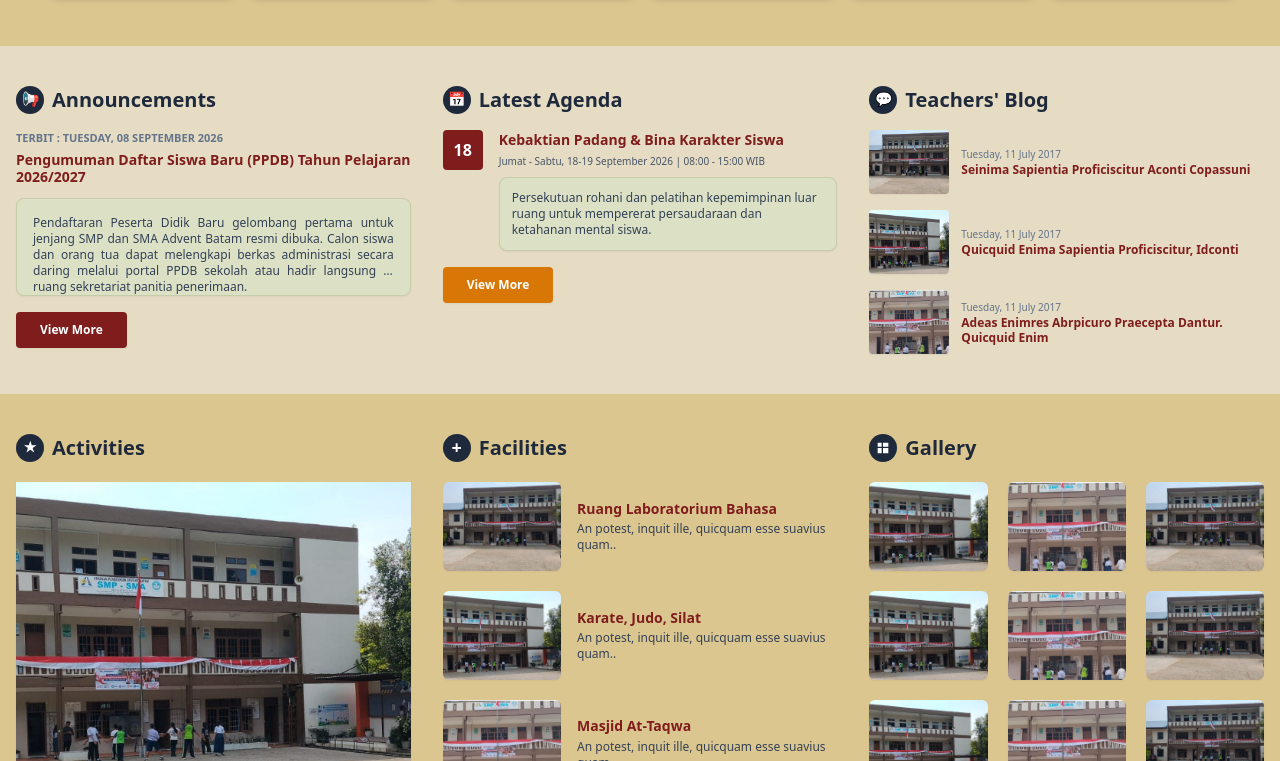
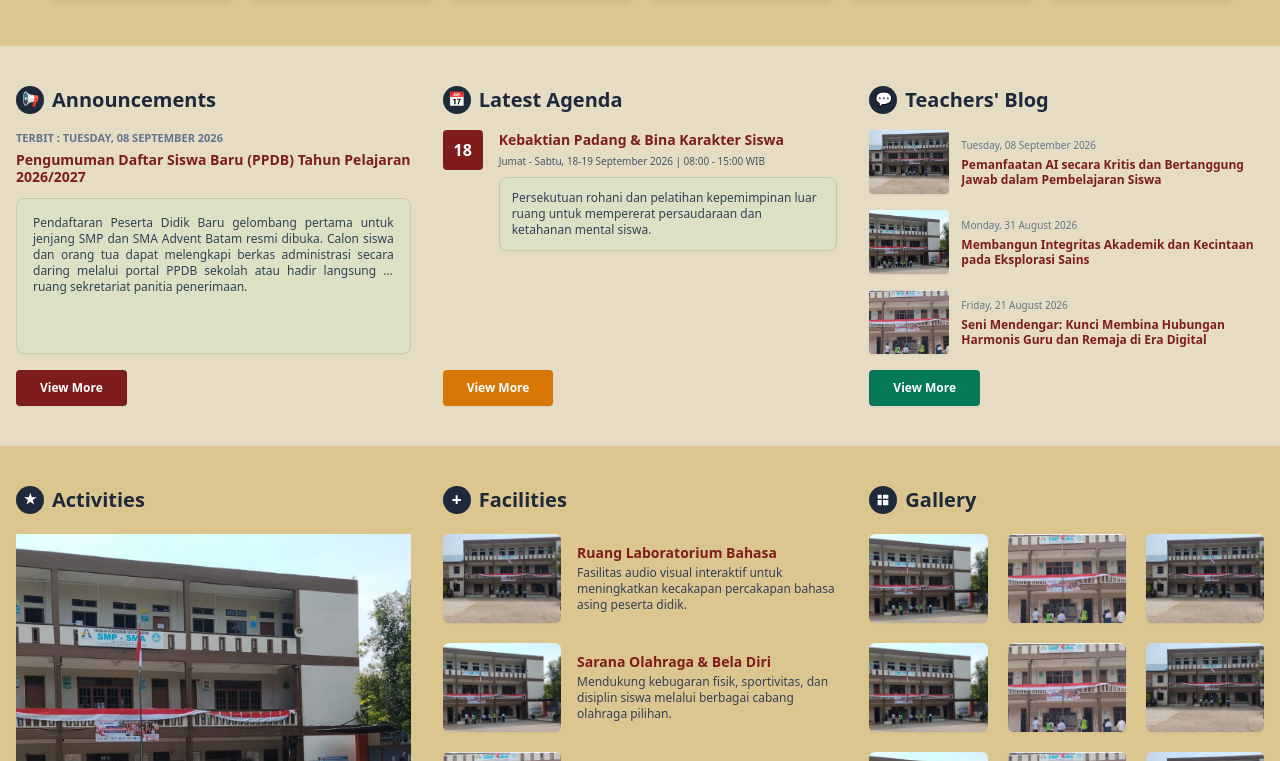
Before and after one commit to budhyp14-alt/smp-sma-adventbatam, a Next.js app: page / in a window 1280 px wide. Shown: the part 2159-2920 px from the top of the page. Built offline with nearby package versions, Linux system fonts and the light colour scheme.

Commit message:
Update page.js

```diff
--- a/src/app/page.js
+++ b/src/app/page.js
@@ -43,7 +43,7 @@ export default function Home() {
   const [currentIndex, setCurrentIndex] = useState(1);
   const [isTransitioning, setIsTransitioning] = useState(true);
 
-  // DATA KATA-KATA BIJAKSANA (WORDS OF WISDOM)
+  // DATA WORDS OF WISDOM
   const baseWisdomQuotes = [
     {
       quote: "Ketika engkau memutuskan untuk mengampuni dengan setulusnya maka engkau meraih kemenangan mendapatkan sifat yang makin mirip sifat Tuhan",
@@ -67,7 +67,6 @@ export default function Home() {
     }
   ];
 
-  // DUAL-CLONING WORDS OF WISDOM
   const extendedWisdom = [
     baseWisdomQuotes[baseWisdomQuotes.length - 1],
     ...baseWisdomQuotes,
@@ -96,7 +95,6 @@ export default function Home() {
     { name: "Kevin Pratama, S.Or", role: "Guru Penjaskes", img: "/slider-3.jpg" }
   ];
 
-  // DUAL-CLONING TEACHERS (Kloning 6 di awal dan 6 di akhir)
   const CLONE_COUNT = 6;
   const extendedTeachers = [
     ...teachersList.slice(-CLONE_COUNT),
@@ -106,11 +104,9 @@ export default function Home() {
 
   const [teacherIndex, setTeacherIndex] = useState(CLONE_COUNT);
   const [isTeacherTransitioning, setIsTeacherTransitioning] = useState(true);
-
-  // STATE LAINNYA
   const [activityIndex, setActivityIndex] = useState(0);
 
-  // 1. AUTO PLAY SLIDER UTAMA (JEDA 6 DETIK, TRANSISI 2800ms)
+  // AUTO PLAY SLIDER UTAMA
   useEffect(() => {
     const timer = setInterval(() => {
       handleNext();
@@ -138,7 +134,7 @@ export default function Home() {
     }
   };
 
-  // 2. AUTO PLAY WORDS OF WISDOM (JEDA 6 DETIK, TRANSISI 2800ms)
+  // AUTO PLAY WORDS OF WISDOM
   useEffect(() => {
     const wisdomTimer = setInterval(() => {
       handleWisdomNext();
@@ -166,7 +162,7 @@ export default function Home() {
     }
   };
 
-  // 3. AUTO PLAY TEACHERS SLIDER (JEDA 5 DETIK, TRANSISI 2400ms)
+  // AUTO PLAY TEACHERS SLIDER
   useEffect(() => {
     const teacherTimer = setInterval(() => {
       handleTeacherNext();
@@ -194,7 +190,7 @@ export default function Home() {
     }
   };
 
-  // DATA ACTIVITIES (5 FOTO)
+  // DATA ACTIVITIES
   const activityImages = [
     "/slider-1.jpg",
     "/slider-2.jpg",
@@ -232,16 +228,32 @@ export default function Home() {
     }
   ];
 
+  // DATA TEACHERS' BLOG (LENGKAP DENGAN ID & JUDUL EDUKATIF)
   const blogGuru = [
-    { date: "Tuesday, 11 July 2017", title: "Seinima Sapientia Proficiscitur Aconti Copassuni", img: "/slider-1.jpg" },
-    { date: "Tuesday, 11 July 2017", title: "Quicquid Enima Sapientia Proficiscitur, Idconti", img: "/slider-2.jpg" },
-    { date: "Tuesday, 11 July 2017", title: "Adeas Enimres Abrpicuro Praecepta Dantur. Quicquid Enim", img: "/slider-3.jpg" }
+    {
+      id: "pemanfaatan-ai-secara-kritis-dalam-pembelajaran",
+      date: "Tuesday, 08 September 2026",
+      title: "Pemanfaatan AI secara Kritis dan Bertanggung Jawab dalam Pembelajaran Siswa",
+      img: "/slider-1.jpg"
+    },
+    {
+      id: "membangun-integritas-dan-literasi-sains",
+      date: "Monday, 31 August 2026",
+      title: "Membangun Integritas Akademik dan Kecintaan pada Eksplorasi Sains",
+      img: "/slider-2.jpg"
+    },
+    {
+      id: "metode-komunikasi-efektif-guru-dan-murid",
+      date: "Friday, 21 August 2026",
+      title: "Seni Mendengar: Kunci Membina Hubungan Harmonis Guru dan Remaja di Era Digital",
+      img: "/slider-3.jpg"
+    }
   ];
 
   const fasilitas = [
-    { title: "Ruang Laboratorium Bahasa", text: "An potest, inquit ille, quicquam esse suavius quam..", img: "/slider-1.jpg" },
-    { title: "Karate, Judo, Silat", text: "An potest, inquit ille, quicquam esse suavius quam..", img: "/slider-2.jpg" },
-    { title: "Masjid At-Taqwa", text: "An potest, inquit ille, quicquam esse suavius quam..", img: "/slider-3.jpg" }
+    { title: "Ruang Laboratorium Bahasa", text: "Fasilitas audio visual interaktif untuk meningkatkan kecakapan percakapan bahasa asing peserta didik.", img: "/slider-1.jpg" },
+    { title: "Sarana Olahraga & Bela Diri", text: "Mendukung kebugaran fisik, sportivitas, dan disiplin siswa melalui berbagai cabang olahraga pilihan.", img: "/slider-2.jpg" },
+    { title: "Aula & Ruang Peribadatan", text: "Tempat persekutuan doa, renungan rohani harian, dan pembinaan karakter spiritual seluruh siswa.", img: "/slider-3.jpg" }
   ];
 
   const activeDotIndex = (currentIndex - 1 + baseSlides.length) % baseSlides.length;
@@ -263,9 +275,7 @@ export default function Home() {
   return (
     <main className="min-h-screen bg-[#F3EFE4] text-slate-900 font-sans pb-0 flex flex-col overflow-x-hidden">
 
-      {/* ========================================================================= */}
-      {/* 1. SLIDER UTAMA (LUNCURAN SANGAT PERLAHAN & HALUS: 2800ms)                 */}
-      {/* ========================================================================= */}
+      {/* 1. SLIDER UTAMA */}
       <section className="relative w-full max-w-7xl mx-auto mt-4 px-4 mb-10 shrink-0">
         <div className="relative w-full h-[280px] sm:h-[400px] md:h-[490px] lg:h-[540px] overflow-hidden rounded-2xl shadow-xl bg-slate-900 group">
           <div
@@ -334,13 +344,10 @@ export default function Home() {
         </div>
       </section>
 
-      {/* ========================================= */}
-      {/* 2. DUA BLOK EDITORIAL BERSEBELAHAN        */}
-      {/* ========================================= */}
+      {/* 2. DUA BLOK EDITORIAL BERSEBELAHAN */}
       <section className="max-w-7xl mx-auto px-4 mb-8 shrink-0">
         <div className="grid grid-cols-1 lg:grid-cols-2 gap-8">
 
-          {/* EDITORIAL YAYASAN */}
           <div className="flex flex-col sm:flex-row gap-5">
             <Link href="/editorial-yayasan/detail" className="w-full sm:w-[40%] aspect-[4/5] relative rounded-xl overflow-hidden shadow-sm shrink-0 block group cursor-pointer">
               <img src="/slider-1.jpg" alt="Rima Melati Hutagalung" className="w-full h-full object-cover group-hover:scale-105 transition-transform duration-500" />
@@ -373,7 +380,6 @@ export default function Home() {
             </div>
           </div>
 
-          {/* EDITORIAL MANAGER */}
           <div className="flex flex-col sm:flex-row gap-5">
             <Link href="/editorial-manajer/detail" className="w-full sm:w-[40%] aspect-[4/5] relative rounded-xl overflow-hidden shadow-sm shrink-0 block group cursor-pointer">
               <img src="/slider-2.jpg" alt="Samuel Simatupang" className="w-full h-full object-cover group-hover:scale-105 transition-transform duration-500" />
@@ -409,13 +415,10 @@ export default function Home() {
         </div>
       </section>
 
-      {/* ========================================= */}
-      {/* 3. EDITORIAL KEPALA SEKOLAH & BERITA      */}
-      {/* ========================================= */}
+      {/* 3. EDITORIAL KEPALA SEKOLAH & LATEST NEWS */}
       <section className="max-w-7xl mx-auto px-4 mb-12 shrink-0">
         <div className="grid grid-cols-1 lg:grid-cols-3 gap-8 items-stretch">
 
-          {/* EDITORIAL KEPALA SEKOLAH */}
           <div className="lg:col-span-2 flex flex-col md:flex-row gap-5 items-start">
             <Link href="/editorial/detail" className="w-full md:w-[35%] lg:w-[30%] aspect-square relative rounded-xl overflow-hidden shadow-sm shrink-0 block group cursor-pointer">
               <img src="/slider-3.jpg" alt="Tona Leon F. Situmorang" className="w-full h-full object-cover group-hover:scale-105 transition-transform duration-500" />
@@ -448,7 +451,6 @@ export default function Home() {
             </div>
           </div>
 
-          {/* LATEST NEWS */}
           <div className="lg:col-span-1 flex flex-col h-full">
             <div className="flex items-center gap-2 mb-3 h-7 shrink-0">
               <span className="bg-slate-800 text-white rounded-full w-7 h-7 flex items-center justify-center text-xs">💬</span>
@@ -484,9 +486,7 @@ export default function Home() {
         </div>
       </section>
 
-      {/* ========================================================================= */}
-      {/* 4. WORDS OF WISDOM (TRANSISI LUNCURAN PERLAHAN: 2800ms)                  */}
-      {/* ========================================================================= */}
+      {/* 4. WORDS OF WISDOM */}
       <section className="w-full bg-[#D97706] text-white py-14 px-4 shrink-0 overflow-hidden relative">
         <div className="max-w-4xl mx-auto flex flex-col items-center text-center relative px-8 sm:px-12">
           <h2 className="font-bold text-xl sm:text-2xl mb-8">Words of Wisdom</h2>
@@ -547,9 +547,7 @@ export default function Home() {
         </div>
       </section>
 
-      {/* ========================================================================= */}
-      {/* 5. GURU KREATIF SLIDER (INFINITE LOOP SEARAH + TOMBOL MANUAL < & >)       */}
-      {/* ========================================================================= */}
+      {/* 5. GURU KREATIF SLIDER */}
       <section className="w-full bg-[#DCC690] py-10 px-4 overflow-hidden relative">
         <div className="max-w-7xl mx-auto relative px-2 sm:px-6">
           <h2 className="font-bold text-sm sm:text-base mb-6 flex items-center gap-2 text-slate-800 uppercase">
@@ -586,7 +584,6 @@ export default function Home() {
               ))}
             </div>
 
-            {/* TOMBOL MANUAL PREV GURU ( < ) */}
             <button
               onClick={handleTeacherPrev}
               className="absolute left-1 top-1/2 -translate-y-1/2 bg-black/40 hover:bg-black/75 text-white w-8 h-8 sm:w-10 sm:h-10 flex items-center justify-center rounded-full transition-all z-20 cursor-pointer shadow-md"
@@ -595,7 +592,6 @@ export default function Home() {
               &#10094;
             </button>
 
-            {/* TOMBOL MANUAL NEXT GURU ( > ) */}
             <button
               onClick={handleTeacherNext}
               className="absolute right-1 top-1/2 -translate-y-1/2 bg-black/40 hover:bg-black/75 text-white w-8 h-8 sm:w-10 sm:h-10 flex items-center justify-center rounded-full transition-all z-20 cursor-pointer shadow-md"
@@ -607,14 +603,12 @@ export default function Home() {
         </div>
       </section>
 
-      {/* ========================================================================= */}
-      {/* 6. PENGUMUMAN, AGENDA, BLOG (TOMBOL TELAH DIUBAH MENJADI VIEW MORE)        */}
-      {/* ========================================================================= */}
+      {/* 6. PENGUMUMAN, AGENDA, TEACHERS' BLOG (INTERAKTIF & ADA TOMBOL VIEW MORE) */}
       <section className="w-full bg-[#E5DCC3] py-10 px-4">
         <div className="max-w-7xl mx-auto grid grid-cols-1 md:grid-cols-3 gap-8">
 
           {/* ANNOUNCEMENTS */}
-          <div>
+          <div className="flex flex-col h-full">
             <h3 className="flex items-center text-slate-800 font-bold mb-4 text-xl">
               <span className="bg-slate-800 text-white rounded-full w-7 h-7 flex items-center justify-center text-sm mr-2 pb-0.5">📢</span>
               Announcements
@@ -625,21 +619,23 @@ export default function Home() {
                 {currentAnnouncement.title}
               </p>
             </Link>
-            <div className="bg-[#DCE1C6] p-4 rounded-lg text-xs text-slate-700 text-justify mb-4 shadow-sm border border-[#C5CCAA] line-clamp-4">
+            <div className="bg-[#DCE1C6] p-4 rounded-lg text-xs text-slate-700 text-justify mb-4 shadow-sm border border-[#C5CCAA] line-clamp-4 flex-1">
               {currentAnnouncement.content}
             </div>
+            <div>
               <Link href="/announcements" className="bg-red-900 hover:bg-red-800 text-white text-xs font-bold py-2.5 px-6 rounded shadow-sm inline-block transition-colors">
                 View More
               </Link>
             </div>
+          </div>
 
           {/* LATEST AGENDA */}
-          <div>
+          <div className="flex flex-col h-full">
             <h3 className="flex items-center text-slate-800 font-bold mb-4 text-xl">
               <span className="bg-slate-800 text-white rounded-full w-7 h-7 flex items-center justify-center text-sm mr-2 pb-0.5">📅</span>
               Latest Agenda
             </h3>
-            <div className="flex gap-4 items-start mb-4">
+            <div className="flex gap-4 items-start mb-4 flex-1">
               <div className="bg-red-900 text-white w-10 h-10 flex items-center justify-center rounded text-base font-bold shrink-0">
                 18
               </div>
@@ -655,38 +651,50 @@ export default function Home() {
                 </div>
               </div>
             </div>
+            <div>
               <Link href="/agenda" className="bg-[#D97706] hover:bg-amber-700 text-white text-xs font-bold py-2.5 px-6 rounded shadow-sm inline-block transition-colors">
                 View More
               </Link>
             </div>
+          </div>
 
-          {/* TEACHERS' BLOG */}
-          <div>
+          {/* TEACHERS' BLOG (FOTO, JUDUL BISA DIKLIK + TOMBOL VIEW MORE) */}
+          <div className="flex flex-col h-full">
             <h3 className="flex items-center text-slate-800 font-bold mb-4 text-xl">
               <span className="bg-slate-800 text-white rounded-full w-7 h-7 flex items-center justify-center text-sm mr-2 pb-0.5">💬</span>
               Teachers' Blog
             </h3>
-            <div className="space-y-4">
+            <div className="space-y-4 flex-1">
               {blogGuru.map((blog, idx) => (
-                <div key={idx} className="flex gap-3 items-center">
-                  <div className="w-20 h-16 shrink-0 rounded overflow-hidden shadow-sm bg-slate-200">
-                    <img src={blog.img} alt="Thumb" className="w-full h-full object-cover" />
-                  </div>
-                  <div className="flex flex-col justify-center">
-                    <p className="text-[10px] text-slate-500">{blog.date}</p>
-                    <p className="text-xs font-bold text-red-900 leading-tight line-clamp-2">{blog.title}</p>
+                <div key={idx} className="flex gap-3 items-center group">
+                  <Link
+                    href={`/blog/detail?id=${blog.id}`}
+                    className="w-20 h-16 shrink-0 rounded overflow-hidden shadow-sm bg-slate-200 block cursor-pointer"
+                  >
+                    <img src={blog.img} alt={blog.title} className="w-full h-full object-cover group-hover:scale-105 transition-transform duration-300" />
+                  </Link>
+                  <div className="flex flex-col justify-center flex-1">
+                    <p className="text-[10px] text-slate-500 mb-1">{blog.date}</p>
+                    <Link href={`/blog/detail?id=${blog.id}`}>
+                      <p className="text-xs font-bold text-red-900 group-hover:text-[#047857] transition-colors leading-tight line-clamp-2 cursor-pointer">
+                        {blog.title}
+                      </p>
+                    </Link>
                   </div>
                 </div>
               ))}
+            </div>
+            <div className="pt-4">
+              <Link href="/blog" className="bg-[#047857] hover:bg-emerald-800 text-white text-xs font-bold py-2.5 px-6 rounded shadow-sm inline-block transition-colors">
+                View More
+              </Link>
             </div>
           </div>
 
         </div>
       </section>
 
-      {/* ========================================= */}
-      {/* 7. KEGIATAN, FASILITAS, GALERI (Krem Gelap)*/}
-      {/* ========================================= */}
+      {/* 7. KEGIATAN, FASILITAS, GALERI */}
       <section className="w-full bg-[#DCC690] py-10 px-4">
         <div className="max-w-7xl mx-auto grid grid-cols-1 md:grid-cols-3 gap-8 items-stretch">
 
@@ -753,9 +761,7 @@ export default function Home() {
         </div>
       </section>
 
-      {/* ========================================= */}
-      {/* 8. VIDEO (Krem Terang)                    */}
-      {/* ========================================= */}
+      {/* 8. VIDEO */}
       <section className="w-full bg-[#E5DCC3] py-10 px-4 flex-1">
         <div className="max-w-7xl mx-auto">
           <h3 className="text-red-950 font-bold mb-4 text-lg">Video</h3>
@@ -774,9 +780,7 @@ export default function Home() {
         </div>
       </section>
 
-      {/* ========================================= */}
-      {/* 9. FOOTER                                 */}
-      {/* ========================================= */}
+      {/* 9. FOOTER */}
       <footer className="w-full shrink-0">
         <div className="bg-[#D97706] py-12 px-4 text-white">
           <div className="max-w-7xl mx-auto flex flex-col items-start space-y-6">
@@ -801,16 +805,16 @@ export default function Home() {
               <p className="font-bold text-base mb-3 mt-2">Recent Comments</p>
               <ul className="text-xs space-y-2 font-semibold max-w-md">
                 <li className="hover:underline cursor-pointer">A WordPress Commenter on Hello world!</li>
-                <li className="hover:underline cursor-pointer line-clamp-1">Cluss Creative on Seinima Sapientia Proficiscitur Aconti Copassuni</li>
-                <li className="hover:underline cursor-pointer line-clamp-1">Cluss Creative on Seinima Sapientia Proficiscitur Aconti Copassuni</li>
+                <li className="hover:underline cursor-pointer line-clamp-1">Cluss Creative on Pemanfaatan AI secara Kritis dalam Pembelajaran</li>
+                <li className="hover:underline cursor-pointer line-clamp-1">Cluss Creative on Membangun Integritas dan Literasi Sains</li>
               </ul>
             </div>
             <div className="flex gap-16 mt-2">
               <div>
                 <p className="font-bold text-base mb-3">Archives</p>
                 <ul className="text-xs space-y-1.5 font-semibold">
-                  <li className="hover:underline cursor-pointer">August 2025</li>
-                  <li className="hover:underline cursor-pointer">June 2025</li>
+                  <li className="hover:underline cursor-pointer">August 2026</li>
+                  <li className="hover:underline cursor-pointer">June 2026</li>
                   <li className="hover:underline cursor-pointer">July 2021</li>
                 </ul>
               </div>
```
Lines whose indentation alone changed are shown as unchanged.
